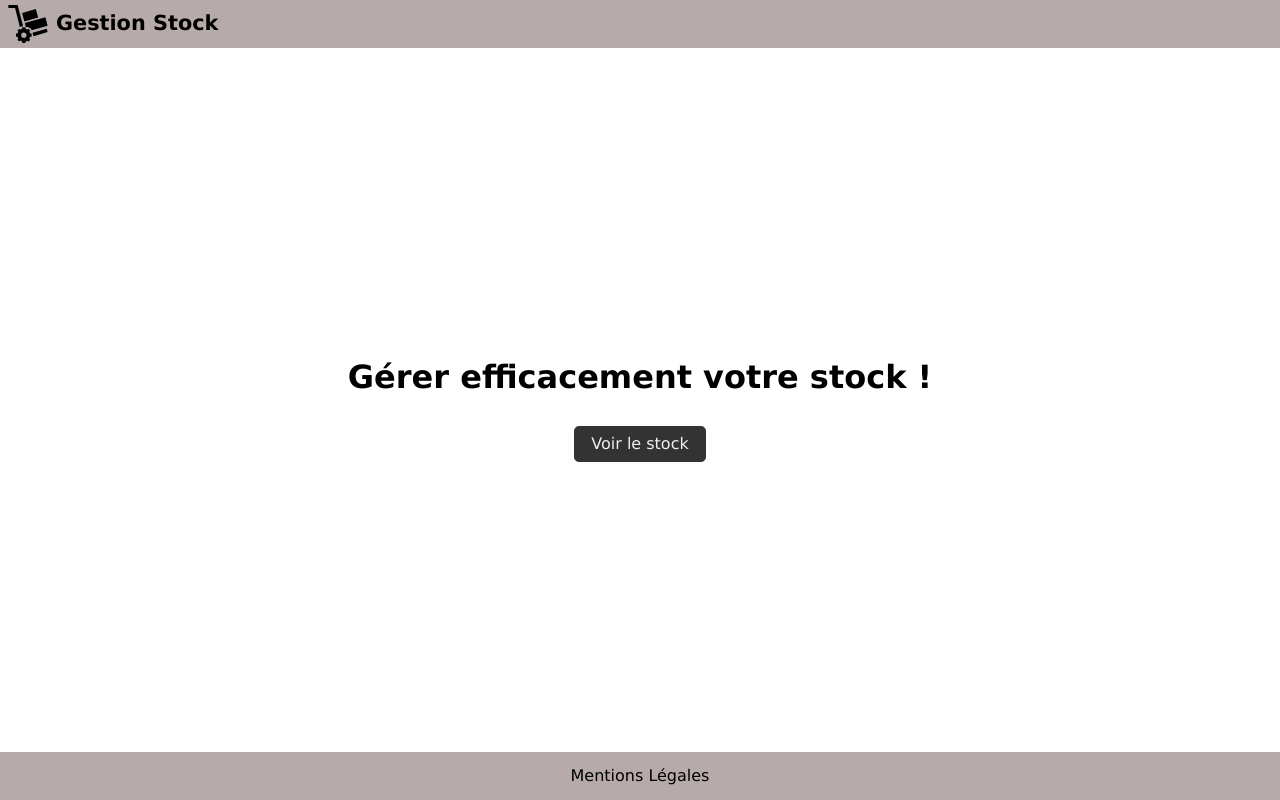
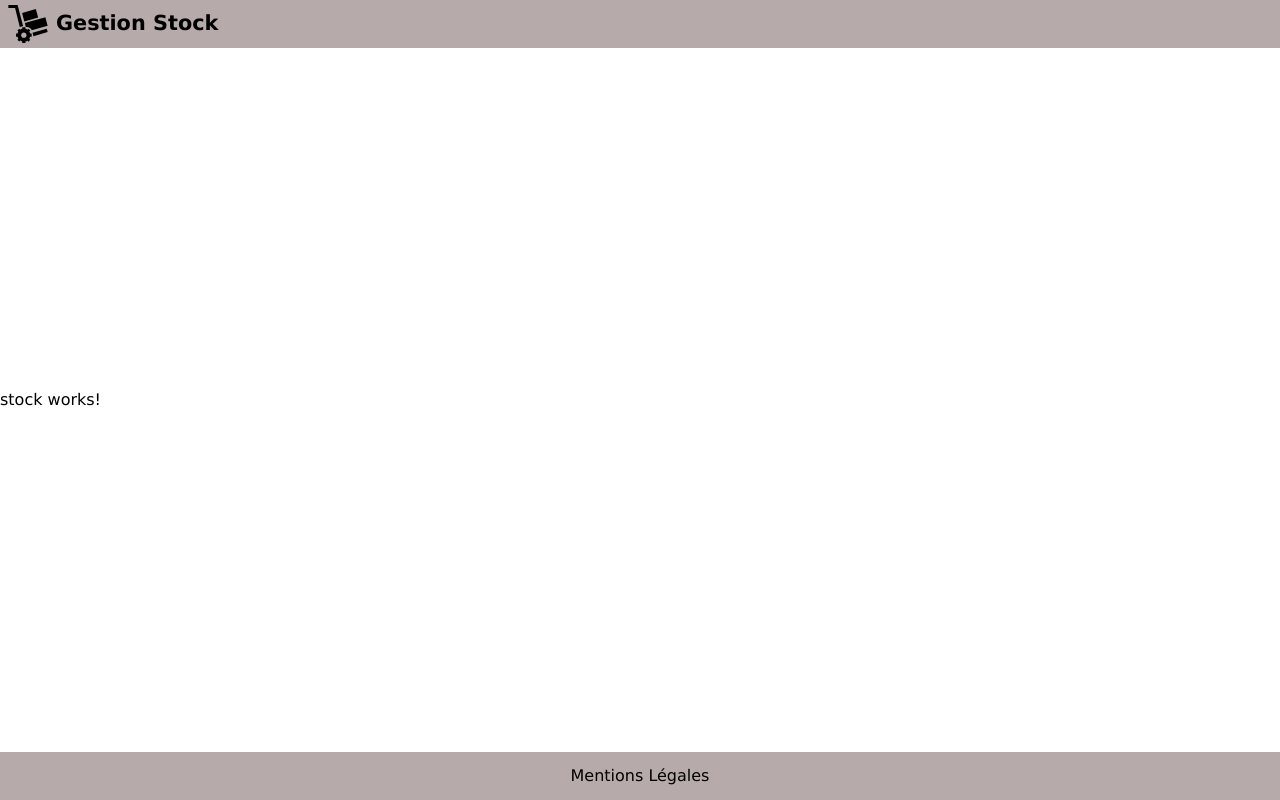
Before and after one commit to leaaubert1497/angular-formation, an Angular app in the folder front/: page /stock in a window 1280 px wide. Built offline with nearby package versions, Linux system fonts and the light colour scheme.

Commit message:
dev: add lazy loading stock route

```diff
--- a/front/src/app/app-routing.module.ts
+++ b/front/src/app/app-routing.module.ts
@@ -6,6 +6,7 @@ import { LegalComponent } from './routes/legal/legal.component';
 const routes: Routes = [
   { path: '', component: HomeComponent },
   { path: 'legal', component: LegalComponent },
+  { path: 'stock', loadChildren: () => import('./stock/stock.module').then(m => m.StockModule) },
   { path: '**', component: HomeComponent },
 ];
 
--- a/front/src/app/routes/home/home.component.scss
+++ b/front/src/app/routes/home/home.component.scss
@@ -1,7 +1,3 @@
-main {
-
-}
-
 .button {
     text-decoration: none;
 }
--- /dev/null
+++ b/front/src/app/stock/stock-routing.module.ts
@@ -0,0 +1,11 @@
+import { NgModule } from '@angular/core';
+import { RouterModule, Routes } from '@angular/router';
+import { StockComponent } from './stock.component';
+
+const routes: Routes = [{ path: '', component: StockComponent }];
+
+@NgModule({
+  imports: [RouterModule.forChild(routes)],
+  exports: [RouterModule]
+})
+export class StockRoutingModule { }
--- /dev/null
+++ b/front/src/app/stock/stock.component.html
@@ -0,0 +1 @@
+<p>stock works!</p>
```
Also changed, not shown: front/src/app/stock/stock.component.ts (added, +10 -0 lines), front/src/app/stock/stock.module.ts (added, +17 -0 lines), front/src/app/stock/stock.component.scss (added), 1 other file (tests, documents, lock files or other folders).
